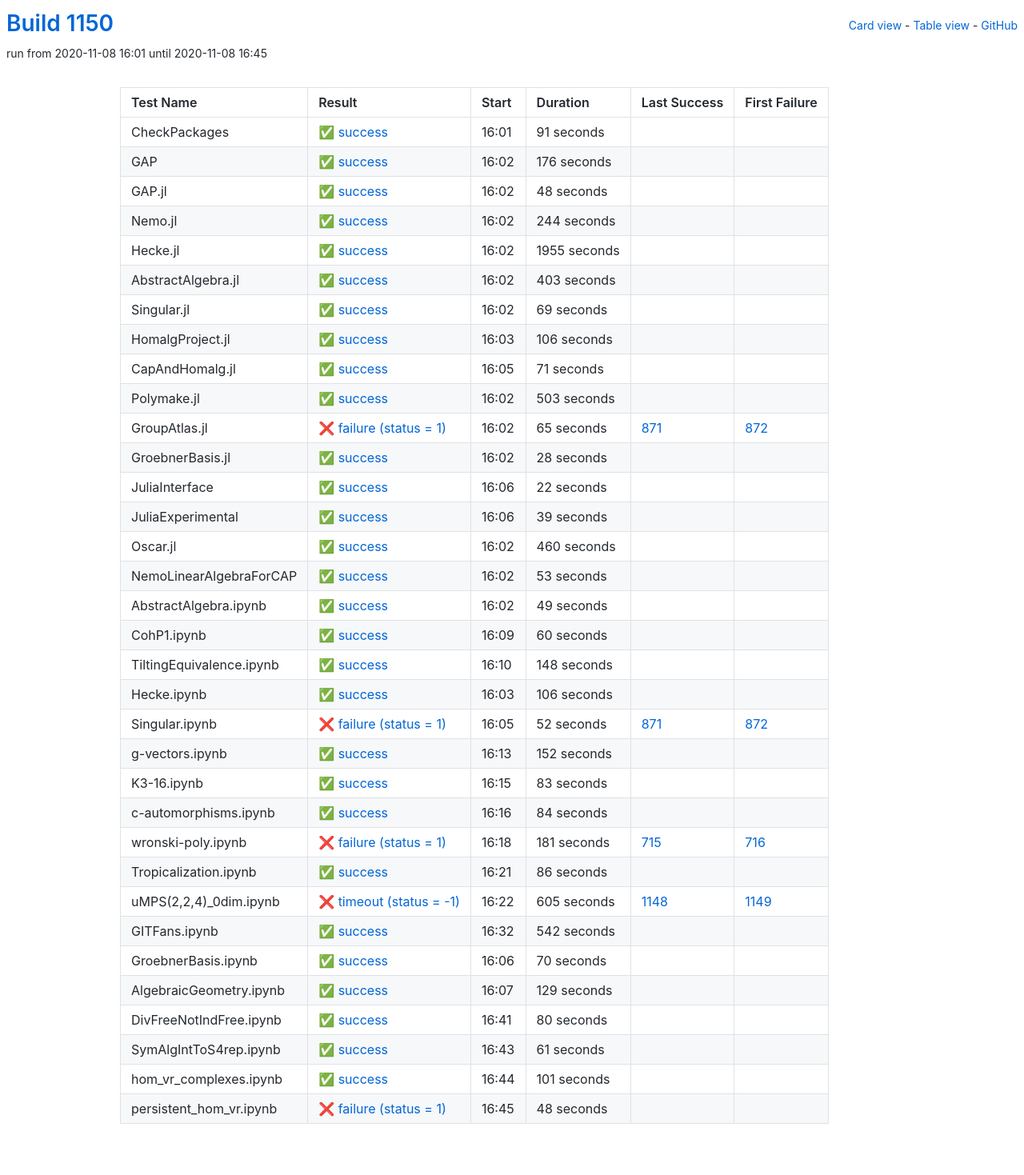
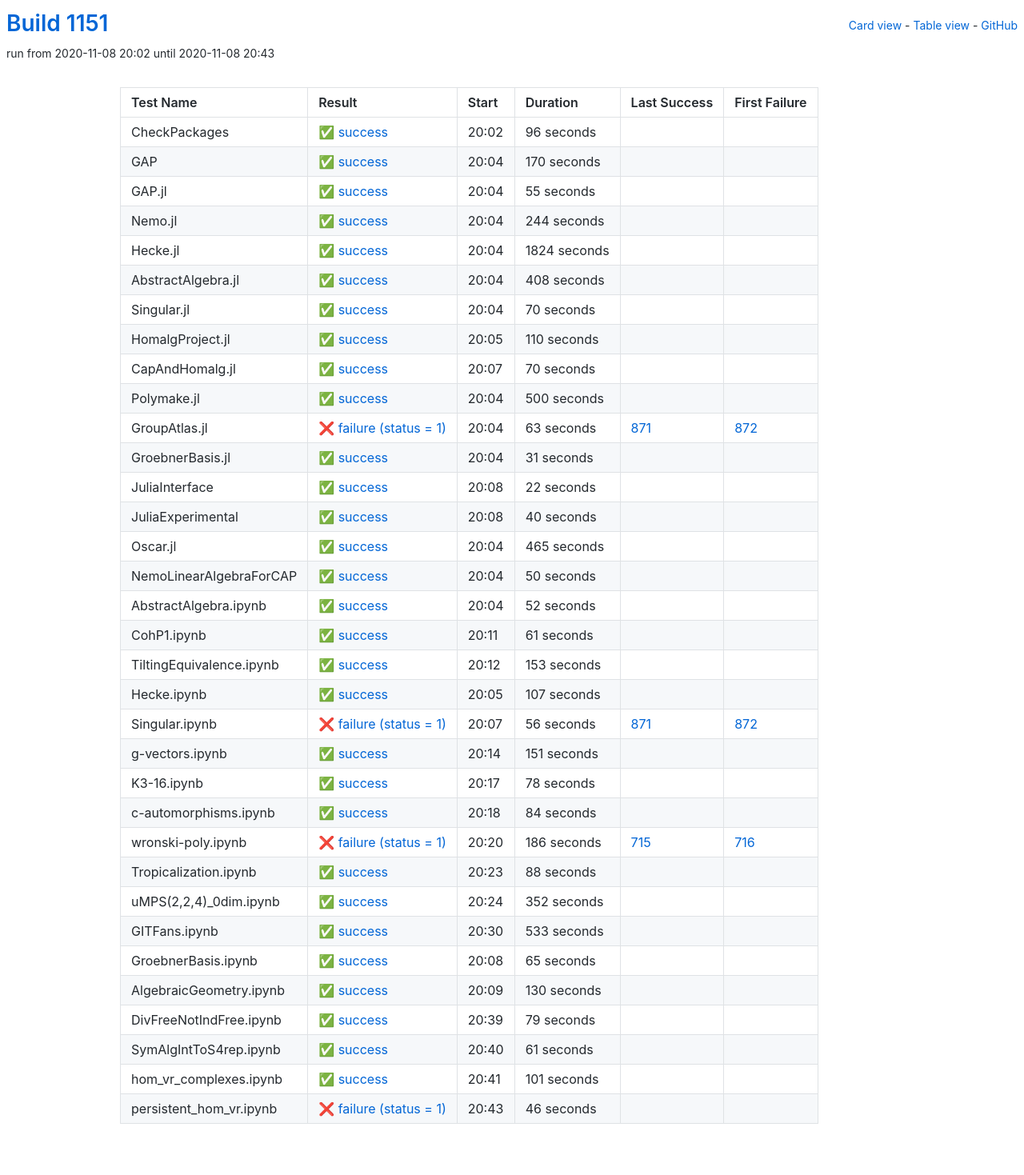
Before and after one commit to oscar-system/oscar-ci-status-stable, a Jekyll site: the page built from table.html, in a window 1280 px wide. Shown: the whole page at 80% size. Built offline with Jekyll 4.4.1, drawn with Linux system fonts in a browser that asks for light colours.

Commit message:
Build #1151

```diff
--- a/_data/ci.yml
+++ b/_data/ci.yml
@@ -1,6 +1,6 @@
 ---
-build: 1150
-build_url: https://oscarci.mathematik.uni-kl.de/job/oscar-stable/1150/
+build: 1151
+build_url: https://oscarci.mathematik.uni-kl.de/job/oscar-stable/1151/
 job: oscar-stable
 organization: oscar-system
 repo: oscar-ci-status-stable
@@ -8,44 +8,44 @@ repourl: https://github.com/oscar-system/oscar-ci-status-stable
 tests:
 - name: CheckPackages
   id: checkpackages
-  log: https://oscarci.mathematik.uni-kl.de/job/oscar-stable/1150/artifact/logs/build-1150/CheckPackages.log
-  start: 2020-11-08 16:01
+  log: https://oscarci.mathematik.uni-kl.de/job/oscar-stable/1151/artifact/logs/build-1151/CheckPackages.log
+  start: 2020-11-08 20:02
   success: true
   exitcode: 0
   status: success
-  duration: 91
+  duration: 96
   last_success: false
   last_success_url:
   first_failure: false
   first_failure_url:
 - name: GAP
   id: gap
-  log: https://oscarci.mathematik.uni-kl.de/job/oscar-stable/1150/artifact/logs/build-1150/GAP.log
-  start: 2020-11-08 16:02
+  log: https://oscarci.mathematik.uni-kl.de/job/oscar-stable/1151/artifact/logs/build-1151/GAP.log
+  start: 2020-11-08 20:04
   success: true
   exitcode: 0
   status: success
-  duration: 176
+  duration: 170
   last_success: false
   last_success_url:
   first_failure: false
   first_failure_url:
 - name: GAP.jl
   id: gap-jl
-  log: https://oscarci.mathematik.uni-kl.de/job/oscar-stable/1150/artifact/logs/build-1150/GAP.jl.log
-  start: 2020-11-08 16:02
+  log: https://oscarci.mathematik.uni-kl.de/job/oscar-stable/1151/artifact/logs/build-1151/GAP.jl.log
+  start: 2020-11-08 20:04
   success: true
   exitcode: 0
   status: success
-  duration: 48
+  duration: 55
   last_success: false
   last_success_url:
   first_failure: false
   first_failure_url:
 - name: Nemo.jl
   id: nemo-jl
-  log: https://oscarci.mathematik.uni-kl.de/job/oscar-stable/1150/artifact/logs/build-1150/Nemo.jl.log
-  start: 2020-11-08 16:02
+  log: https://oscarci.mathematik.uni-kl.de/job/oscar-stable/1151/artifact/logs/build-1151/Nemo.jl.log
+  start: 2020-11-08 20:04
   success: true
   exitcode: 0
   status: success
@@ -56,104 +56,104 @@ tests:
   first_failure_url:
 - name: Hecke.jl
   id: hecke-jl
-  log: https://oscarci.mathematik.uni-kl.de/job/oscar-stable/1150/artifact/logs/build-1150/Hecke.jl.log
-  start: 2020-11-08 16:02
+  log: https://oscarci.mathematik.uni-kl.de/job/oscar-stable/1151/artifact/logs/build-1151/Hecke.jl.log
+  start: 2020-11-08 20:04
   success: true
   exitcode: 0
   status: success
-  duration: 1955
+  duration: 1824
   last_success: false
   last_success_url:
   first_failure: false
   first_failure_url:
 - name: AbstractAlgebra.jl
   id: abstractalgebra-jl
-  log: https://oscarci.mathematik.uni-kl.de/job/oscar-stable/1150/artifact/logs/build-1150/AbstractAlgebra.jl.log
-  start: 2020-11-08 16:02
+  log: https://oscarci.mathematik.uni-kl.de/job/oscar-stable/1151/artifact/logs/build-1151/AbstractAlgebra.jl.log
+  start: 2020-11-08 20:04
   success: true
   exitcode: 0
   status: success
-  duration: 403
+  duration: 408
   last_success: false
   last_success_url:
   first_failure: false
   first_failure_url:
 - name: Singular.jl
   id: singular-jl
-  log: https://oscarci.mathematik.uni-kl.de/job/oscar-stable/1150/artifact/logs/build-1150/Singular.jl.log
-  start: 2020-11-08 16:02
+  log: https://oscarci.mathematik.uni-kl.de/job/oscar-stable/1151/artifact/logs/build-1151/Singular.jl.log
+  start: 2020-11-08 20:04
   success: true
   exitcode: 0
   status: success
-  duration: 69
+  duration: 70
   last_success: false
   last_success_url:
   first_failure: false
   first_failure_url:
 - name: HomalgProject.jl
   id: homalgproject-jl
-  log: https://oscarci.mathematik.uni-kl.de/job/oscar-stable/1150/artifact/logs/build-1150/HomalgProject.jl.log
-  start: 2020-11-08 16:03
+  log: https://oscarci.mathematik.uni-kl.de/job/oscar-stable/1151/artifact/logs/build-1151/HomalgProject.jl.log
+  start: 2020-11-08 20:05
   success: true
   exitcode: 0
   status: success
-  duration: 106
+  duration: 110
   last_success: false
   last_success_url:
   first_failure: false
   first_failure_url:
 - name: CapAndHomalg.jl
   id: capandhomalg-jl
-  log: https://oscarci.mathematik.uni-kl.de/job/oscar-stable/1150/artifact/logs/build-1150/CapAndHomalg.jl.log
-  start: 2020-11-08 16:05
+  log: https://oscarci.mathematik.uni-kl.de/job/oscar-stable/1151/artifact/logs/build-1151/CapAndHomalg.jl.log
+  start: 2020-11-08 20:07
   success: true
   exitcode: 0
   status: success
-  duration: 71
+  duration: 70
   last_success: false
   last_success_url:
   first_failure: false
   first_failure_url:
 - name: Polymake.jl
   id: polymake-jl
-  log: https://oscarci.mathematik.uni-kl.de/job/oscar-stable/1150/artifact/logs/build-1150/Polymake.jl.log
-  start: 2020-11-08 16:02
+  log: https://oscarci.mathematik.uni-kl.de/job/oscar-stable/1151/artifact/logs/build-1151/Polymake.jl.log
+  start: 2020-11-08 20:04
   success: true
   exitcode: 0
   status: success
-  duration: 503
+  duration: 500
   last_success: false
   last_success_url:
   first_failure: false
   first_failure_url:
 - name: GroupAtlas.jl
   id: groupatlas-jl
-  log: https://oscarci.mathematik.uni-kl.de/job/oscar-stable/1150/artifact/logs/build-1150/GroupAtlas.jl.log
-  start: 2020-11-08 16:02
+  log: https://oscarci.mathematik.uni-kl.de/job/oscar-stable/1151/artifact/logs/build-1151/GroupAtlas.jl.log
+  start: 2020-11-08 20:04
   success: false
   exitcode: 1
   status: failure
-  duration: 65
+  duration: 63
   last_success: 871
   last_success_url: https://oscarci.mathematik.uni-kl.de/job/oscar-stable/871/
   first_failure: 872
   first_failure_url: https://oscarci.mathematik.uni-kl.de/job/oscar-stable/872/
 - name: GroebnerBasis.jl
   id: groebnerbasis-jl
-  log: https://oscarci.mathematik.uni-kl.de/job/oscar-stable/1150/artifact/logs/build-1150/GroebnerBasis.jl.log
-  start: 2020-11-08 16:02
+  log: https://oscarci.mathematik.uni-kl.de/job/oscar-stable/1151/artifact/logs/build-1151/GroebnerBasis.jl.log
+  start: 2020-11-08 20:04
   success: true
   exitcode: 0
   status: success
-  duration: 28
+  duration: 31
   last_success: false
   last_success_url:
   first_failure: false
   first_failure_url:
 - name: JuliaInterface
   id: juliainterface
-  log: https://oscarci.mathematik.uni-kl.de/job/oscar-stable/1150/artifact/logs/build-1150/JuliaInterface.log
-  start: 2020-11-08 16:06
+  log: https://oscarci.mathematik.uni-kl.de/job/oscar-stable/1151/artifact/logs/build-1151/JuliaInterface.log
+  start: 2020-11-08 20:08
   success: true
   exitcode: 0
   status: success
@@ -164,128 +164,128 @@ tests:
   first_failure_url:
 - name: JuliaExperimental
   id: juliaexperimental
-  log: https://oscarci.mathematik.uni-kl.de/job/oscar-stable/1150/artifact/logs/build-1150/JuliaExperimental.log
-  start: 2020-11-08 16:06
+  log: https://oscarci.mathematik.uni-kl.de/job/oscar-stable/1151/artifact/logs/build-1151/JuliaExperimental.log
+  start: 2020-11-08 20:08
   success: true
   exitcode: 0
   status: success
-  duration: 39
+  duration: 40
   last_success: false
   last_success_url:
   first_failure: false
   first_failure_url:
 - name: Oscar.jl
   id: oscar-jl
-  log: https://oscarci.mathematik.uni-kl.de/job/oscar-stable/1150/artifact/logs/build-1150/Oscar.jl.log
-  start: 2020-11-08 16:02
+  log: https://oscarci.mathematik.uni-kl.de/job/oscar-stable/1151/artifact/logs/build-1151/Oscar.jl.log
+  start: 2020-11-08 20:04
   success: true
   exitcode: 0
   status: success
-  duration: 460
+  duration: 465
   last_success: false
   last_success_url:
   first_failure: false
   first_failure_url:
 - name: NemoLinearAlgebraForCAP
   id: nemolinearalgebraforcap
-  log: https://oscarci.mathematik.uni-kl.de/job/oscar-stable/1150/artifact/logs/build-1150/NemoLinearAlgebraForCAP.log
-  start: 2020-11-08 16:02
+  log: https://oscarci.mathematik.uni-kl.de/job/oscar-stable/1151/artifact/logs/build-1151/NemoLinearAlgebraForCAP.log
+  start: 2020-11-08 20:04
   success: true
   exitcode: 0
   status: success
-  duration: 53
+  duration: 50
   last_success: false
   last_success_url:
   first_failure: false
   first_failure_url:
 - name: AbstractAlgebra.ipynb
   id: abstractalgebra-ipynb
-  log: https://oscarci.mathematik.uni-kl.de/job/oscar-stable/1150/artifact/logs/build-1150/AbstractAlgebra.ipynb.log
-  start: 2020-11-08 16:02
+  log: https://oscarci.mathematik.uni-kl.de/job/oscar-stable/1151/artifact/logs/build-1151/AbstractAlgebra.ipynb.log
+  start: 2020-11-08 20:04
   success: true
   exitcode: 0
   status: success
-  duration: 49
+  duration: 52
   last_success: false
   last_success_url:
   first_failure: false
   first_failure_url:
 - name: CohP1.ipynb
   id: cohp1-ipynb
-  log: https://oscarci.mathematik.uni-kl.de/job/oscar-stable/1150/artifact/logs/build-1150/CohP1.ipynb.log
-  start: 2020-11-08 16:09
+  log: https://oscarci.mathematik.uni-kl.de/job/oscar-stable/1151/artifact/logs/build-1151/CohP1.ipynb.log
+  start: 2020-11-08 20:11
   success: true
   exitcode: 0
   status: success
-  duration: 60
+  duration: 61
   last_success: false
   last_success_url:
   first_failure: false
   first_failure_url:
 - name: TiltingEquivalence.ipynb
   id: tiltingequivalence-ipynb
-  log: https://oscarci.mathematik.uni-kl.de/job/oscar-stable/1150/artifact/logs/build-1150/TiltingEquivalence.ipynb.log
-  start: 2020-11-08 16:10
+  log: https://oscarci.mathematik.uni-kl.de/job/oscar-stable/1151/artifact/logs/build-1151/TiltingEquivalence.ipynb.log
+  start: 2020-11-08 20:12
   success: true
   exitcode: 0
   status: success
-  duration: 148
+  duration: 153
   last_success: false
   last_success_url:
   first_failure: false
   first_failure_url:
 - name: Hecke.ipynb
   id: hecke-ipynb
-  log: https://oscarci.mathematik.uni-kl.de/job/oscar-stable/1150/artifact/logs/build-1150/Hecke.ipynb.log
-  start: 2020-11-08 16:03
+  log: https://oscarci.mathematik.uni-kl.de/job/oscar-stable/1151/artifact/logs/build-1151/Hecke.ipynb.log
+  start: 2020-11-08 20:05
   success: true
   exitcode: 0
   status: success
-  duration: 106
+  duration: 107
   last_success: false
   last_success_url:
   first_failure: false
   first_failure_url:
 - name: Singular.ipynb
   id: singular-ipynb
-  log: https://oscarci.mathematik.uni-kl.de/job/oscar-stable/1150/artifact/logs/build-1150/Singular.ipynb.log
-  start: 2020-11-08 16:05
+  log: https://oscarci.mathematik.uni-kl.de/job/oscar-stable/1151/artifact/logs/build-1151/Singular.ipynb.log
+  start: 2020-11-08 20:07
   success: false
   exitcode: 1
   status: failure
-  duration: 52
+  duration: 56
   last_success: 871
   last_success_url: https://oscarci.mathematik.uni-kl.de/job/oscar-stable/871/
   first_failure: 872
   first_failure_url: https://oscarci.mathematik.uni-kl.de/job/oscar-stable/872/
 - name: g-vectors.ipynb
   id: g-vectors-ipynb
-  log: https://oscarci.mathematik.uni-kl.de/job/oscar-stable/1150/artifact/logs/build-1150/g-vectors.ipynb.log
-  start: 2020-11-08 16:13
+  log: https://oscarci.mathematik.uni-kl.de/job/oscar-stable/1151/artifact/logs/build-1151/g-vectors.ipynb.log
+  start: 2020-11-08 20:14
   success: true
   exitcode: 0
   status: success
-  duration: 152
+  duration: 151
   last_success: false
   last_success_url:
   first_failure: false
   first_failure_url:
 - name: K3-16.ipynb
   id: k3-16-ipynb
-  log: https://oscarci.mathematik.uni-kl.de/job/oscar-stable/1150/artifact/logs/build-1150/K3-16.ipynb.log
-  start: 2020-11-08 16:15
+  log: https://oscarci.mathematik.uni-kl.de/job/oscar-stable/1151/artifact/logs/build-1151/K3-16.ipynb.log
+  start: 2020-11-08 20:17
   success: true
   exitcode: 0
   status: success
-  duration: 83
+  duration: 78
   last_success: false
   last_success_url:
   first_failure: false
   first_failure_url:
 - name: c-automorphisms.ipynb
   id: c-automorphisms-ipynb
-  log: https://oscarci.mathematik.uni-kl.de/job/oscar-stable/1150/artifact/logs/build-1150/c-automorphisms.ipynb.log
-  start: 2020-11-08 16:16
+  log: https://oscarci.mathematik.uni-kl.de/job/oscar-stable/1151/artifact/logs/build-1151/c-automorphisms.ipynb.log
+  start: 2020-11-08 20:18
   success: true
   exitcode: 0
   status: success
@@ -296,92 +296,92 @@ tests:
   first_failure_url:
 - name: wronski-poly.ipynb
   id: wronski-poly-ipynb
-  log: https://oscarci.mathematik.uni-kl.de/job/oscar-stable/1150/artifact/logs/build-1150/wronski-poly.ipynb.log
-  start: 2020-11-08 16:18
+  log: https://oscarci.mathematik.uni-kl.de/job/oscar-stable/1151/artifact/logs/build-1151/wronski-poly.ipynb.log
+  start: 2020-11-08 20:20
   success: false
   exitcode: 1
   status: failure
-  duration: 181
+  duration: 186
   last_success: 715
   last_success_url: https://oscarci.mathematik.uni-kl.de/job/oscar-stable/715/
   first_failure: 716
   first_failure_url: https://oscarci.mathematik.uni-kl.de/job/oscar-stable/716/
 - name: Tropicalization.ipynb
   id: tropicalization-ipynb
-  log: https://oscarci.mathematik.uni-kl.de/job/oscar-stable/1150/artifact/logs/build-1150/Tropicalization.ipynb.log
-  start: 2020-11-08 16:21
+  log: https://oscarci.mathematik.uni-kl.de/job/oscar-stable/1151/artifact/logs/build-1151/Tropicalization.ipynb.log
+  start: 2020-11-08 20:23
   success: true
   exitcode: 0
   status: success
-  duration: 86
+  duration: 88
   last_success: false
   last_success_url:
   first_failure: false
   first_failure_url:
 - name: uMPS(2,2,4)_0dim.ipynb
   id: umps-2-2-4-0dim-ipynb
-  log: https://oscarci.mathematik.uni-kl.de/job/oscar-stable/1150/artifact/logs/build-1150/uMPS-2-2-4-_0dim.ipynb.log
-  start: 2020-11-08 16:22
-  success: false
-  exitcode: -1
-  status: timeout
-  duration: 605
-  last_success: 1148
-  last_success_url: https://oscarci.mathematik.uni-kl.de/job/oscar-stable/1148/
-  first_failure: 1149
-  first_failure_url: https://oscarci.mathematik.uni-kl.de/job/oscar-stable/1149/
-- name: GITFans.ipynb
-  id: gitfans-ipynb
-  log: https://oscarci.mathematik.uni-kl.de/job/oscar-stable/1150/artifact/logs/build-1150/GITFans.ipynb.log
-  start: 2020-11-08 16:32
+  log: https://oscarci.mathematik.uni-kl.de/job/oscar-stable/1151/artifact/logs/build-1151/uMPS-2-2-4-_0dim.ipynb.log
+  start: 2020-11-08 20:24
   success: true
   exitcode: 0
   status: success
-  duration: 542
+  duration: 352
+  last_success: false
+  last_success_url:
+  first_failure: false
+  first_failure_url:
+- name: GITFans.ipynb
+  id: gitfans-ipynb
+  log: https://oscarci.mathematik.uni-kl.de/job/oscar-stable/1151/artifact/logs/build-1151/GITFans.ipynb.log
+  start: 2020-11-08 20:30
+  success: true
+  exitcode: 0
+  status: success
+  duration: 533
   last_success: false
   last_success_url:
   first_failure: false
   first_failure_url:
 - name: GroebnerBasis.ipynb
   id: groebnerbasis-ipynb
-  log: https://oscarci.mathematik.uni-kl.de/job/oscar-stable/1150/artifact/logs/build-1150/GroebnerBasis.ipynb.log
-  start: 2020-11-08 16:06
+  log: https://oscarci.mathematik.uni-kl.de/job/oscar-stable/1151/artifact/logs/build-1151/GroebnerBasis.ipynb.log
+  start: 2020-11-08 20:08
   success: true
   exitcode: 0
   status: success
-  duration: 70
+  duration: 65
   last_success: false
   last_success_url:
   first_failure: false
   first_failure_url:
 - name: AlgebraicGeometry.ipynb
   id: algebraicgeometry-ipynb
-  log: https://oscarci.mathematik.uni-kl.de/job/oscar-stable/1150/artifact/logs/build-1150/AlgebraicGeometry.ipynb.log
-  start: 2020-11-08 16:07
+  log: https://oscarci.mathematik.uni-kl.de/job/oscar-stable/1151/artifact/logs/build-1151/AlgebraicGeometry.ipynb.log
+  start: 2020-11-08 20:09
   success: true
   exitcode: 0
   status: success
-  duration: 129
+  duration: 130
   last_success: false
   last_success_url:
   first_failure: false
   first_failure_url:
 - name: DivFreeNotIndFree.ipynb
   id: divfreenotindfree-ipynb
-  log: https://oscarci.mathematik.uni-kl.de/job/oscar-stable/1150/artifact/logs/build-1150/DivFreeNotIndFree.ipynb.log
-  start: 2020-11-08 16:41
+  log: https://oscarci.mathematik.uni-kl.de/job/oscar-stable/1151/artifact/logs/build-1151/DivFreeNotIndFree.ipynb.log
+  start: 2020-11-08 20:39
   success: true
   exitcode: 0
   status: success
-  duration: 80
+  duration: 79
   last_success: false
   last_success_url:
   first_failure: false
   first_failure_url:
 - name: SymAlgIntToS4rep.ipynb
   id: symalginttos4rep-ipynb
-  log: https://oscarci.mathematik.uni-kl.de/job/oscar-stable/1150/artifact/logs/build-1150/SymAlgIntToS4rep.ipynb.log
-  start: 2020-11-08 16:43
+  log: https://oscarci.mathematik.uni-kl.de/job/oscar-stable/1151/artifact/logs/build-1151/SymAlgIntToS4rep.ipynb.log
+  start: 2020-11-08 20:40
   success: true
   exitcode: 0
   status: success
@@ -392,8 +392,8 @@ tests:
   first_failure_url:
 - name: hom_vr_complexes.ipynb
   id: hom-vr-complexes-ipynb
-  log: https://oscarci.mathematik.uni-kl.de/job/oscar-stable/1150/artifact/logs/build-1150/hom_vr_complexes.ipynb.log
-  start: 2020-11-08 16:44
+  log: https://oscarci.mathematik.uni-kl.de/job/oscar-stable/1151/artifact/logs/build-1151/hom_vr_complexes.ipynb.log
+  start: 2020-11-08 20:41
   success: true
   exitcode: 0
   status: success
@@ -404,12 +404,12 @@ tests:
   first_failure_url:
 - name: persistent_hom_vr.ipynb
   id: persistent-hom-vr-ipynb
-  log: https://oscarci.mathematik.uni-kl.de/job/oscar-stable/1150/artifact/logs/build-1150/persistent_hom_vr.ipynb.log
-  start: 2020-11-08 16:45
+  log: https://oscarci.mathematik.uni-kl.de/job/oscar-stable/1151/artifact/logs/build-1151/persistent_hom_vr.ipynb.log
+  start: 2020-11-08 20:43
   success: false
   exitcode: 1
   status: failure
-  duration: 48
+  duration: 46
   last_success: false
   last_success_url:
   first_failure: false
```
Also changed, not shown: README.md.
